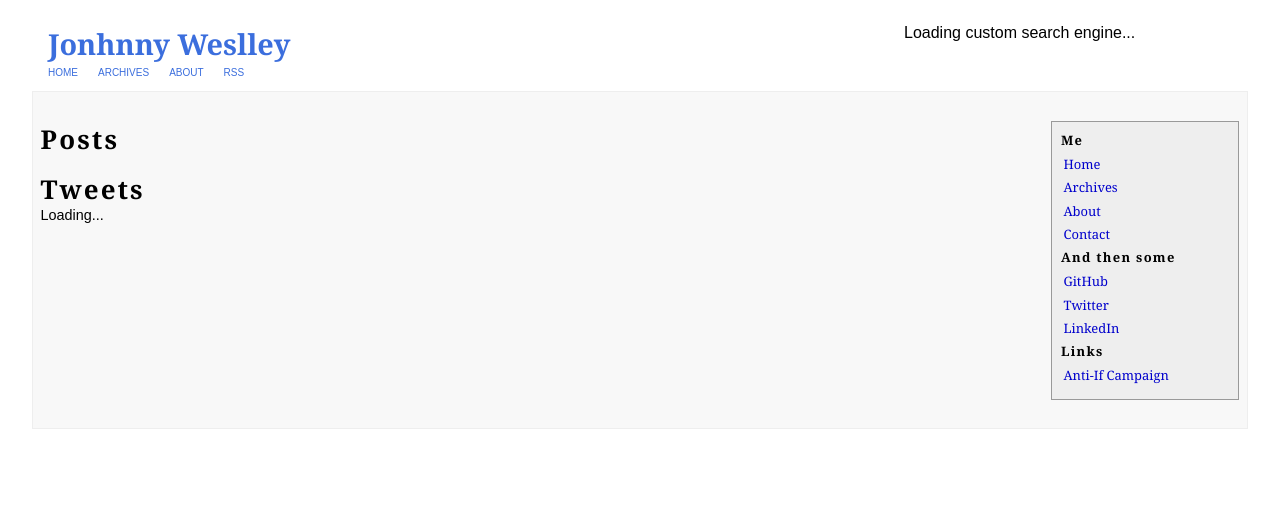
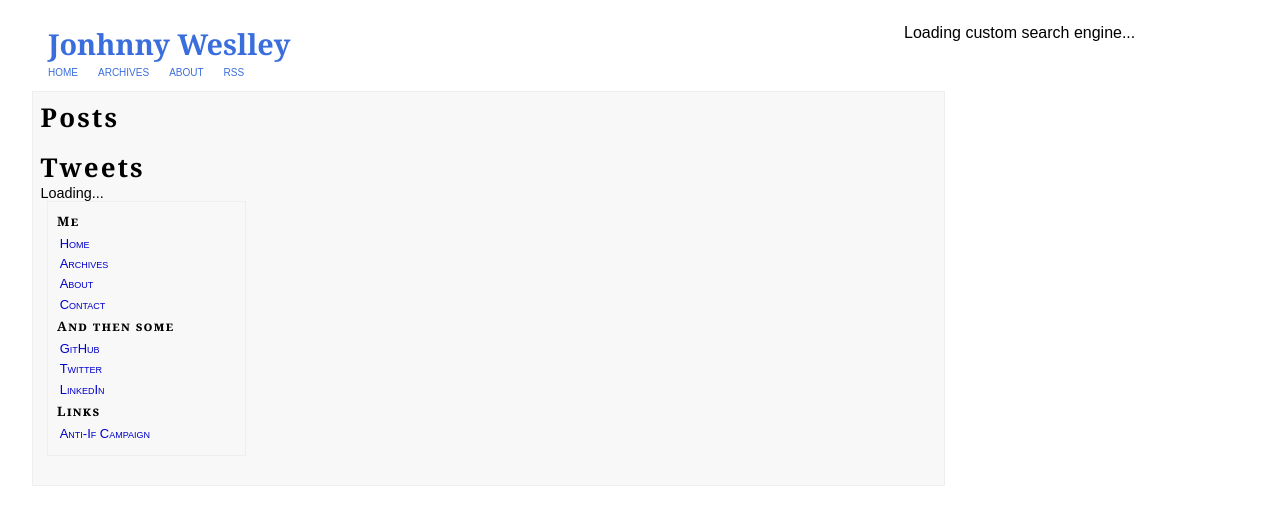
Before and after one commit to jweslley/jweslley.github.com, a Jekyll site: the page built from index.html, in a window 1280 px wide. Shown: the top 525 px of the page. Built offline with Jekyll 4.4.1, drawn with Linux system fonts in a browser that asks for light colours; comment, search, counter and statistics services are not loaded.

Commit message:
new layout

```diff
--- a/_layouts/default.html
+++ b/_layouts/default.html
@@ -10,10 +10,10 @@
     {% include header.html %}
 
     <div id="content" class="clearfix">
-      {% include sidebar.html %}
-
       {{content}}
     </div>
+
+    {% include sidebar.html %}
 
     {% include scripts.html %}
 
--- a/css/default.css
+++ b/css/default.css
@@ -62,16 +62,13 @@ blockquote p {
 #content {
   voice-family: "\"}\"";
   voice-family: inherit;
-  margin: .2em 2.25em .2em 2.25em;
-  padding:2em .5em 2em .5em;
+  margin: .2em 0em .2em 2.25em;
+  padding:.5em .5em 2em .5em;
   background:#f8f8f8;
   border:1px solid #eee;
   font-size:.9em;
-}
-
-html>body #content {
-  margin-left:2.25em;
-  margin-right:2.25em;
+	float: left;
+	width: 70%;
 }
 
 #content h2 {
@@ -87,14 +84,14 @@ html>body #content {
 }
 
 #sidebar {
-  float:right;
-  margin:0 0 0 1em;
+	float: left;
+	width: 20%;
+  margin-left:.5em;
   padding:.7em;
-  width:13em;
-  background-color:#eeeeee;
-  border:1px solid #999;
+  background:#f8f8f8;
+  border:1px solid #eee;
   font-size:.9em;
-  font-family: georgia, serif;
+  font-variant: small-caps;
 }
 
 #sidebar h2 {
@@ -160,6 +157,13 @@ html>body #footer {
   margin-right:2.85em;
 }
 
+.rounded-corners {
+  border-radius: 20px;
+  -moz-border-radius: 20px;
+  -webkit-border-radius: 20px;
+  -khtml-border-radius: 20px;
+}
+
 .blogger-post-wrapper {
   margin-bottom: 2em;
   padding-bottom: 2em;
```
